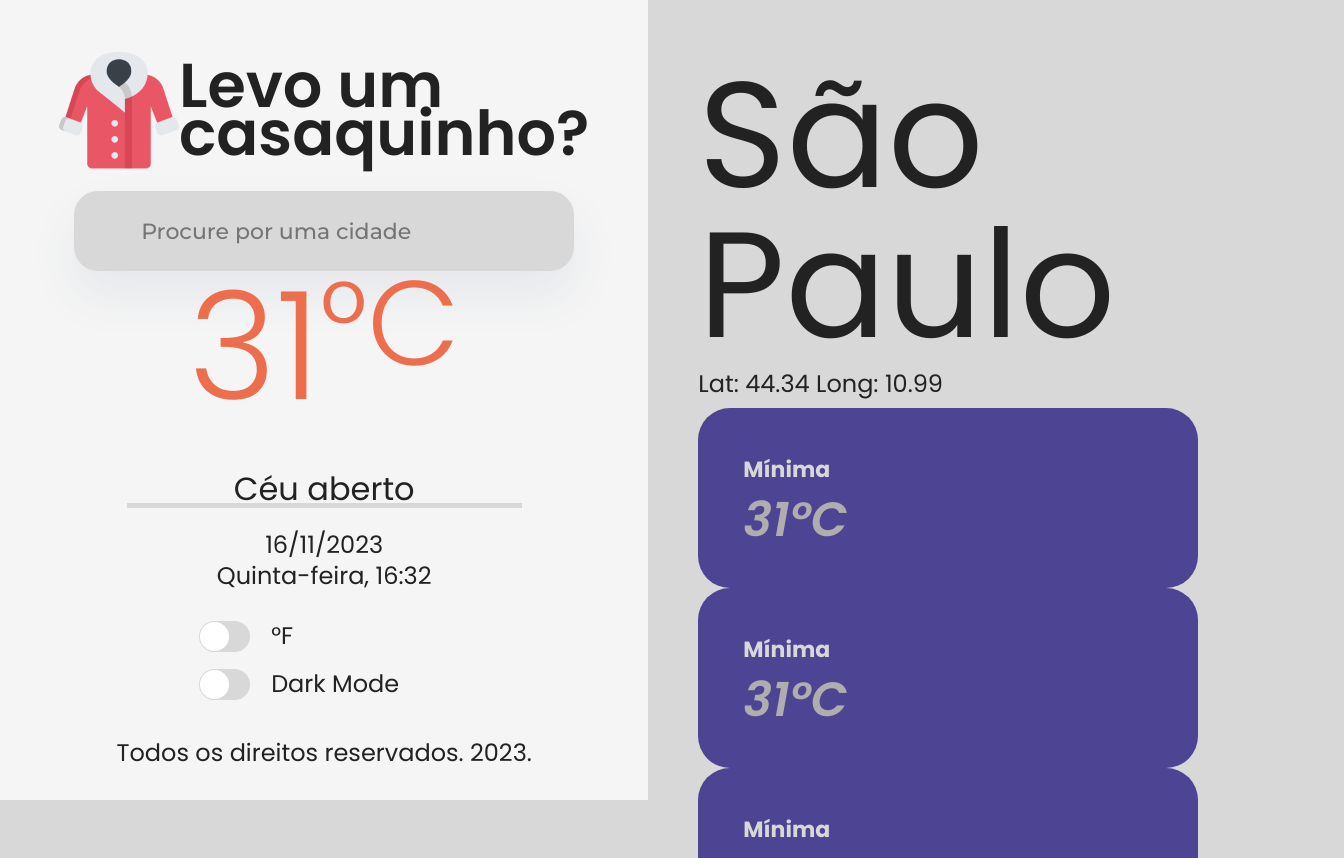
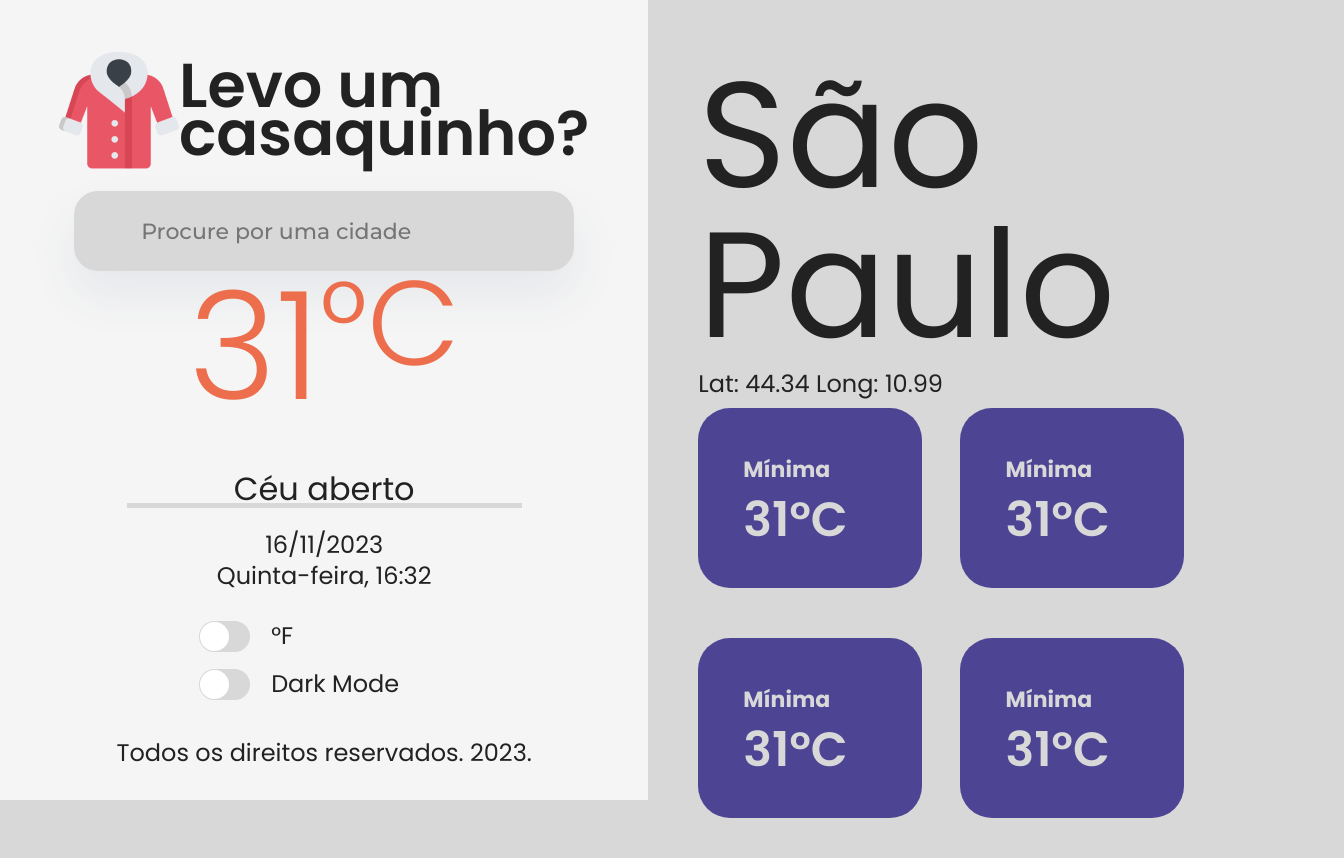
Before and after one commit to 422UR4H/EndTimesForecast, a React (Vite) app: page / in a window 1280 px wide. Shown: the top 858 px of the page, 1344 px wide, since content can reach past the window. Built offline with nearby package versions, Linux system fonts and the light colour scheme.

Commit message:
:lipstick: Style: weather content and box

```diff
--- a/src/components/atoms/WeatherBox/styled.ts
+++ b/src/components/atoms/WeatherBox/styled.ts
@@ -1,10 +1,10 @@
 import styled from "styled-components";
 
 const StyledWeatherBox = styled.div`
-  width: 500px;
-  height: 180px;
+  max-width: 500px;
+  /* height: 180px; */
+  /* min-height: 100px; */
   border-radius: 32px;
-  margin-right: 50px;
   padding-block: 50px;
   padding-inline: 45px;
 
@@ -14,6 +14,7 @@ const StyledWeatherBox = styled.div`
   display: flex;
   flex-direction: column;
   justify-content: space-between;
+  gap: 13px;
 
   h1 {
     font-size: 22px;
--- a/src/components/organisms/WeatherContent/styled.ts
+++ b/src/components/organisms/WeatherContent/styled.ts
@@ -1,7 +1,24 @@
 import styled from "styled-components";
 
 const StyledWeatherContent = styled.div`
-  p {
+  width: 100%;
+  max-width: 1100px;
+
+  & > div {
+    width: 100%;
+    height: 410px;
+
+    display: grid;
+    grid-template-columns: auto auto;
+    /* display: flex; */
+    /* flex-wrap: wrap; */
+    /* gap: 100px; */
+    column-gap: calc(10% - 10px);
+    row-gap: 12.2%;
+  }
+
+  & > p {
+    padding-top: 61px;
     font-style: italic;
     color: ${({ theme }) => theme.colors.ternaryText};
   }
```
